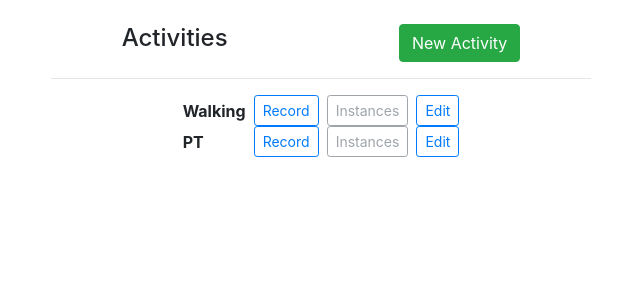
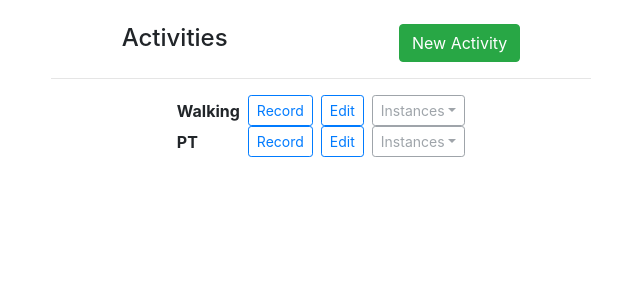
Before and after one commit to twilliamsark/prat, an Angular app: page /activities in a window 1280 px wide. Shown: the top 300 px of the page, without its empty margins (319-959 px from the left). Built offline with nearby package versions, Linux system fonts and the light colour scheme.

Commit message:
show caret on instances button

```diff
--- a/src/app/activity/activity.component.html
+++ b/src/app/activity/activity.component.html
@@ -5,13 +5,13 @@
       class="btn btn-sm btn-outline-primary ml-2"
       (click)="onRecordInstance()"
     >Record</button>
+    <a [routerLink]="[activityIndex, 'edit']">
+      <button type="button" class="btn btn-sm btn-outline-primary ml-2">Edit</button>
+    </a>
     <button
       [disabled]="currentActivity.isEmpty()"
       (click)="onShowInstances()"
-      class="btn btn-sm btn-outline-secondary ml-2"
+      class="btn btn-sm btn-outline-secondary ml-2 dropdown-toggle"
       >Instances</button>
-    <a [routerLink]="[activityIndex, 'edit']">
-      <button type="button" class="btn btn-sm btn-outline-primary ml-2">Edit</button>
-    </a>
   </div>
 </div>
```
